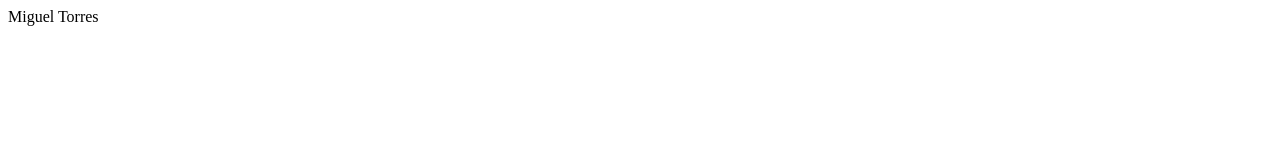
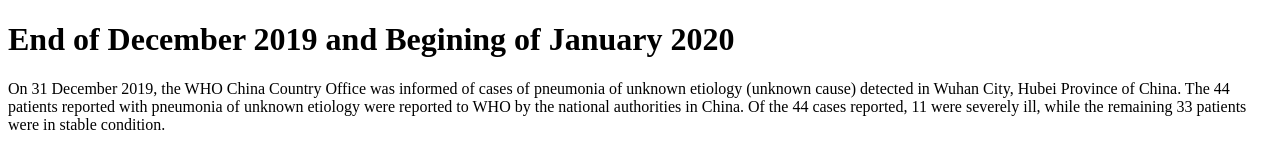
Before and after one commit to mtorres9095/html-me-something, a plain HTML site: page index.html in a window 1280 px wide. Drawn offline with Linux system fonts and the light colour scheme.

Commit message:
first heading and paragraph

```diff
--- a/index.html
+++ b/index.html
@@ -1 +1,22 @@
-<p>Miguel Torres</p>
+<!DOCTYPE html>
+
+<html>
+   <head>
+      <title>COVID 19 Pandemic Timeline</title>
+   </head>
+
+   <body>
+       <h1>
+        End of December 2019 and Begining of January 2020
+
+       </h1>
+       <p>
+        On 31 December 2019, the WHO China Country Office was informed of cases of pneumonia of
+        unknown etiology (unknown cause) detected in Wuhan City, Hubei Province of China.
+        The 44 patients reported with pneumonia of unknown etiology were reported to WHO by the
+        national authorities in China. Of the 44 cases reported, 11 were severely ill,
+        while the remaining 33 patients were in stable condition.
+       </p>
+
+   </body>
+</html>
```
